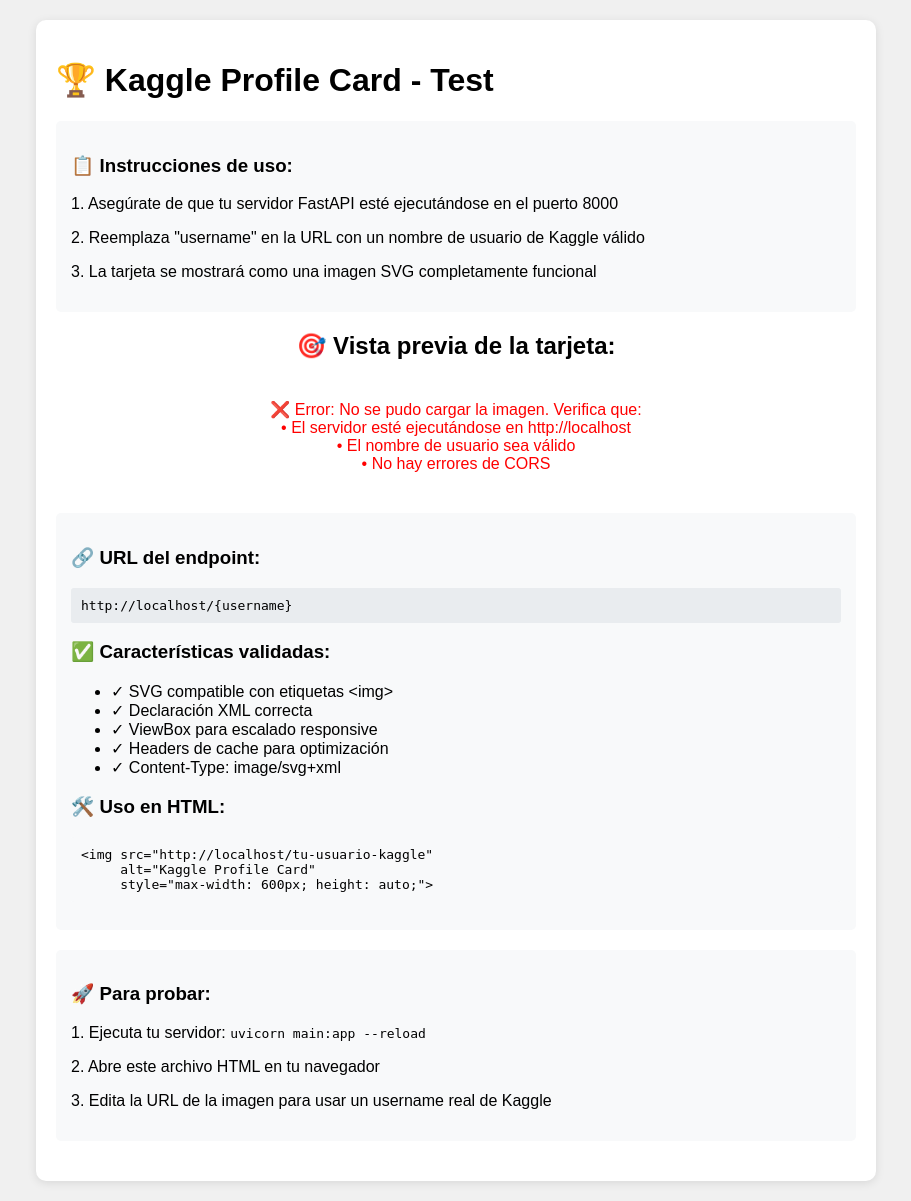
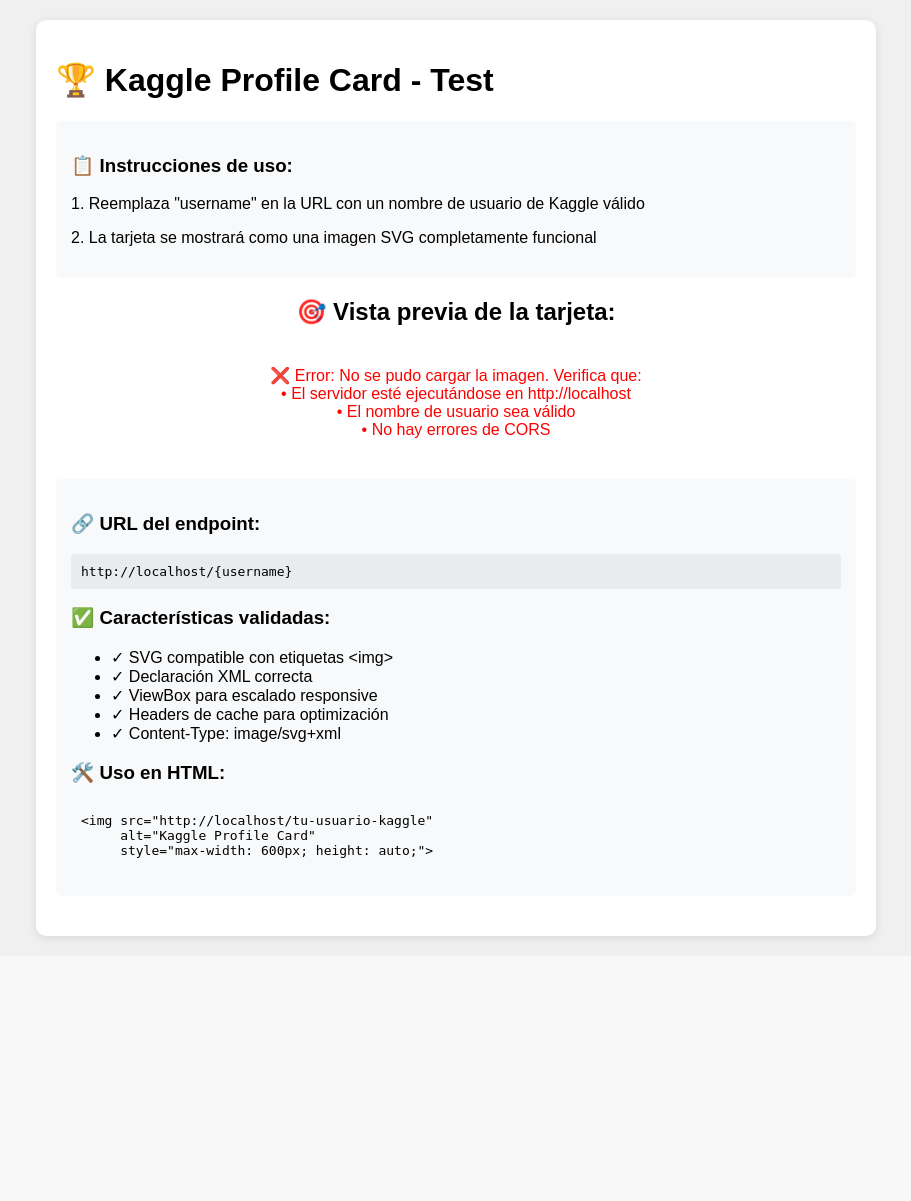
Before and after one commit to Michael-Jimenez-C/kaggle-profile-card, a FastAPI app: page / in a window 1280 px wide. Shown: the whole page, without its empty margins (184-1095 px from the left). After the commit the page ends 942 px from the top, so only its background shows below. Run offline with FastAPI, Linux system fonts and the light colour scheme; data that the repository does not hold is empty.

Commit message:
refactor: Simplify usage instructions in demo template by removing redundant steps

```diff
--- a/src/templates/demo.html
+++ b/src/templates/demo.html
@@ -51,9 +51,8 @@
 
         <div class="info">
             <h3>📋 Instrucciones de uso:</h3>
-            <p>1. Asegúrate de que tu servidor FastAPI esté ejecutándose en el puerto 8000</p>
-            <p>2. Reemplaza "username" en la URL con un nombre de usuario de Kaggle válido</p>
-            <p>3. La tarjeta se mostrará como una imagen SVG completamente funcional</p>
+            <p>1. Reemplaza "username" en la URL con un nombre de usuario de Kaggle válido</p>
+            <p>2. La tarjeta se mostrará como una imagen SVG completamente funcional</p>
         </div>
 
         <div class="card-container">
@@ -94,13 +93,6 @@
      alt="Kaggle Profile Card"
      style="max-width: 600px; height: auto;"&gt;</pre>
         </div>
-
-        <div class="info">
-            <h3>🚀 Para probar:</h3>
-            <p>1. Ejecuta tu servidor: <code>uvicorn main:app --reload</code></p>
-            <p>2. Abre este archivo HTML en tu navegador</p>
-            <p>3. Edita la URL de la imagen para usar un username real de Kaggle</p>
-        </div>
     </div>
 </body>
 </html>
```
